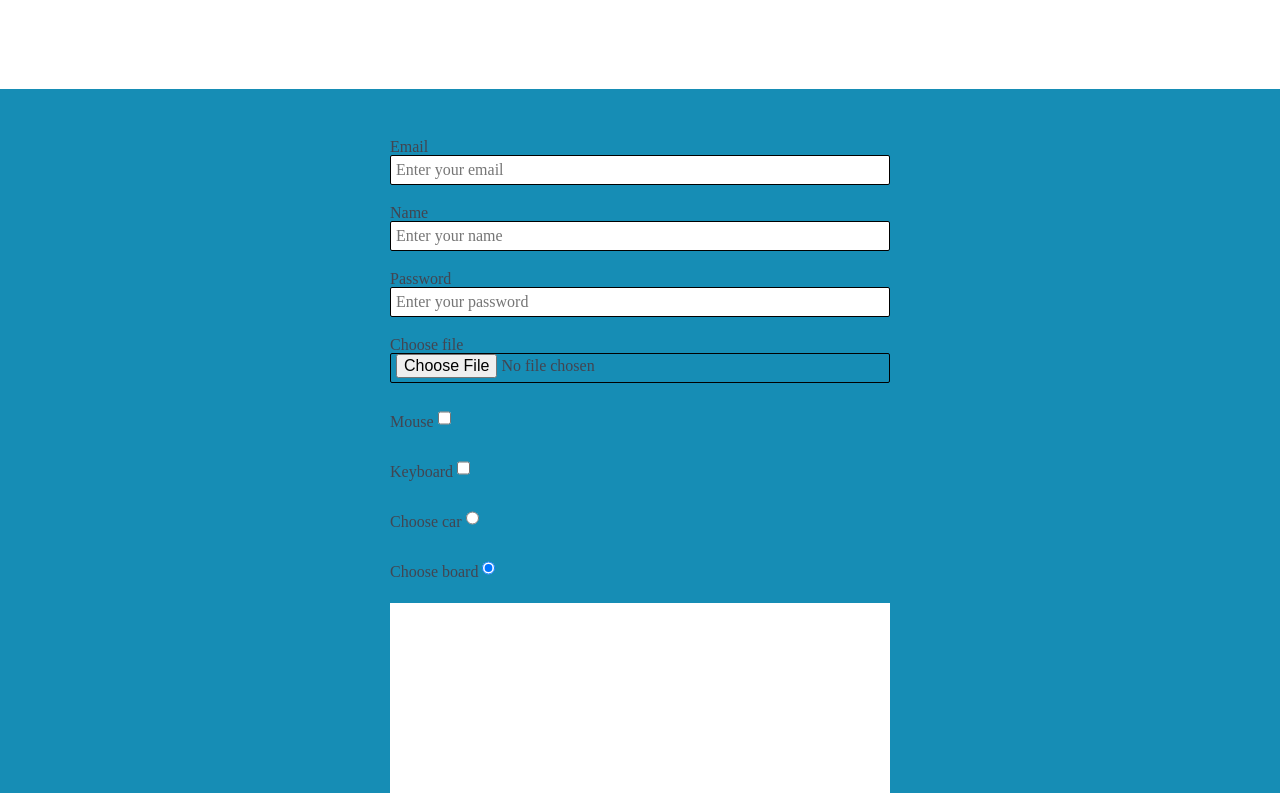
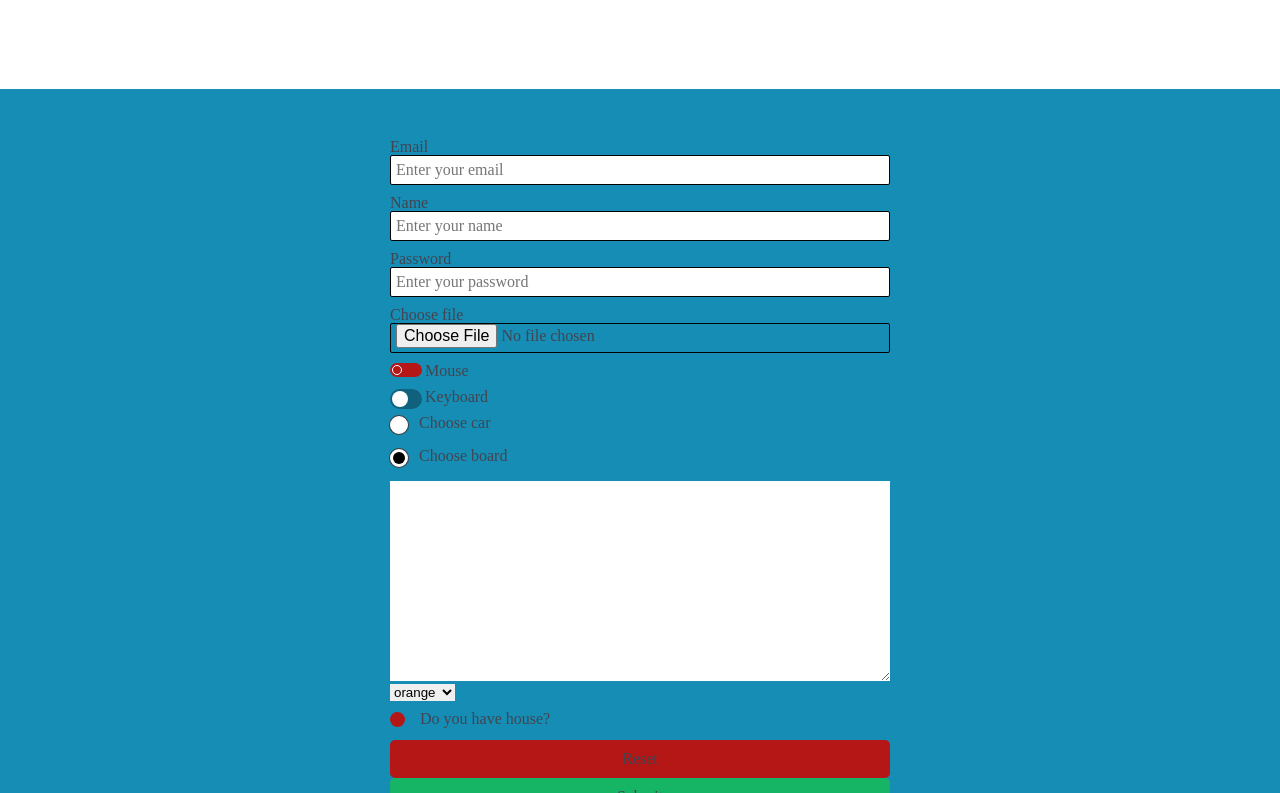
Before and after one commit to Prostoobulka/lesson_16, a plain HTML site: page index.html in a window 1280 px wide. Shown: the part 711-1504 px from the top of the page. Drawn offline with Linux system fonts and the light colour scheme.

Commit message:
Add files via upload

```diff
--- a/css/style.css
+++ b/css/style.css
@@ -184,7 +184,6 @@ body{
 }
 .block__input {
 	border: 1px solid #000;
-	margin-bottom: 10px;
 	padding: 0 5px;
 	height: 30px;
 	border-radius: 2px;
@@ -257,3 +256,138 @@ body{
 	background: #16b566;
 }
 /* ----------------------------------------------- */
+.block {
+	position: relative;
+}
+.block__check {
+	position: absolute;
+	width: 0;
+	height: 0;
+	opacity: 0;
+}
+.block__label {
+	position: relative;
+	/* display: flex; */
+	/* flex-direction: row-reverse; */
+	/* justify-content: flex-end; */
+	/* gap: 15px; */
+	padding-left: 35px;
+	display: inline-block;
+}
+.block__label::before{
+	content: "";
+	position: absolute;
+	top: 0;
+	left: 0;
+	width: 32px;
+	height: 14px;
+	border-radius: 10px;
+	background: #b51616;
+	transition: background .8s ease;
+}
+.block__label::after{
+	content: "";
+	position: absolute;
+	top: 2px;
+	left: 2px;
+	width: 10px;
+	height: 10px;
+	border-radius: 10px;
+	border: 1px solid #fff;
+	background: transparent;
+	transition: left .5s ease;
+}
+
+.block__check:checked + .block__label::before{
+	background: #16b566;
+}
+.block__check:checked + .block__label::after{
+	left: 19px;
+}
+/* ----------------------------------------------- */
+
+.block__check2 {
+	position: absolute;
+	width: 0;
+	height: 0;
+	opacity: 0;
+}
+.block__label2 {
+	position: relative;
+	/* display: flex; */
+	/* flex-direction: row-reverse; */
+	/* justify-content: flex-end; */
+	/* gap: 15px; */
+	padding-left: 35px;
+	display: inline-block;
+}
+.block__label2::before{
+	content: "";
+	position: absolute;
+	top: 0;
+	left: 0;
+	width: 32px;
+	height: 20px;
+	border-radius: 10px;
+	background: #10617c;
+	transition: background .8s ease;
+}
+.block__label2::after{
+	content: "";
+	position: absolute;
+	top: 2px;
+	left: 2px;
+	width: 16px;
+	height: 16px;
+	border-radius: 10px;
+	background: #fff;
+	transition: left .5s ease;
+}
+
+.block__check2:checked + .block__label2::before{
+	background: #16b566;
+}
+.block__check2:checked + .block__label2::after{
+	left: 14px;
+}
+
+.block__radio {
+	position: absolute;
+	width: 0;
+	height: 0;
+	opacity: 0;
+}
+.block__r-l {
+	/* display: inline-flex; */
+	/* align-items: center; */
+}
+.block__r-l::before{
+	display: inline-block;
+	content: '';
+	width: 12px;
+	height: 12px;
+	border-radius: 50%;
+	background: rgb(0, 0, 0);
+	position: relative;
+	transform: translate(3px, -4px) scale(0);
+	transition: transform .3s ease;
+}
+.block__r-l span{
+	display: inline-flex;
+	/* flex-direction: row-reverse; */
+	margin-left: -13px;
+	gap: 10px;
+}
+.block__r-l span::before{
+	content: '';
+	width: 20px;
+	height: 20px;
+	border-radius: 50%;
+	background: #fff;
+	border: 1.5px solid rgba(0, 0, 0, 0.761);
+}
+
+.block__radio:checked + .block__r-l::before{
+	transform: translate(3px, -4px) scale(1);
+	transition: transform .7s ease;
+}
--- a/index.html
+++ b/index.html
@@ -25,18 +25,18 @@
 							<div class="form-feedback__basis">
 								<div class="form-feedback__field">
 									<label class="form-feedback__label" for="firstName">First Name*</label>
-									<input class="form-feedback__input" id="firstName" name="firstName"
+									<input required class="form-feedback__input" id="firstName" name="firstName"
 										placeholder="Your first name" type="text">
 								</div>
 								<div class="form-feedback__field">
 									<label class="form-feedback__label" for="lastName">Last Name*</label>
-									<input class="form-feedback__input" id="lastName" name="lastName"
+									<input required class="form-feedback__input" id="lastName" name="lastName"
 										placeholder="Your last name" type="text">
 								</div>
 								<div class="form-feedback__field">
 									<label class="form-feedback__label" for="mail">Email*</label>
-									<input class="form-feedback__input" id="mail" name="mail" placeholder="Your working email"
-										type="email">
+									<input required class="form-feedback__input" id="mail" name="mail"
+										placeholder="Your working email" type="email">
 								</div>
 								<div class="form-feedback__field">
 									<label class="form-feedback__label" for="phone">Phone</label>
@@ -45,7 +45,7 @@
 								</div>
 								<div class="form-feedback__field">
 									<label class="form-feedback__label" for="message">Message*</label>
-									<textarea class="form-feedback__textform" id="message" name="message"
+									<textarea required class="form-feedback__textform" id="message" name="message"
 										placeholder="Your message"></textarea>
 								</div>
 							</div>
@@ -86,23 +86,28 @@
 					<label for="file">Choose file</label>
 					<input id="file" accept="image/png, image/jpg" class="block__input" name="file" type="file">
 				</div>
+
 				<div class="block">
-					<label for="checkbox">Mouse</label>
-					<input id="checkbox" required class="block__input block__input--chk" name="mouse" type="checkbox">
+					<input class="block__check" id="checkbox" required class="block__input block__input--chk" name="mouse"
+						type="checkbox">
+					<label class="block__label" for="checkbox">Mouse</label>
 				</div>
 				<div class="block">
-					<label for="checkbox2">Keyboard</label>
-					<input id="checkbox2" class="block__input block__input--chk" name="keyboard" type="checkbox">
+					<input class="block__check2" id="checkbox2" class="block__input block__input--chk" name="keyboard"
+						type="checkbox">
+					<label class="block__label2" for="checkbox2"><span>Keyboard</span></label>
 				</div>
 				<div class="block">
-					<label for="car">Choose car</label>
-					<input id="car" class="block__input block__input--radio" name="vehicle" value="car" type="radio">
+					<input class="block__radio" id="car" class="block__input block__input--radio" name="vehicle" value="car"
+						type="radio">
+					<label class="block__r-l" for="car"><span>Choose car</span></label>
 				</div>
 				<div class="block">
-					<label for="board">Choose board</label>
-					<input checked id="board" class="block__input block__input--radio" name="vehicle" value="board"
-						type="radio">
+					<input class="block__radio" checked id="board" class="block__input block__input--radio" name="vehicle"
+						value="board" type="radio">
+					<label class="block__r-l" for="board"><span>Choose board</span></label>
 				</div>
+
 				<textarea name="message" id="textarea"></textarea>
 				<select class="select" name="myChoice" id="select">
 					<option class="select__option" value="banana">banana</option>
```
